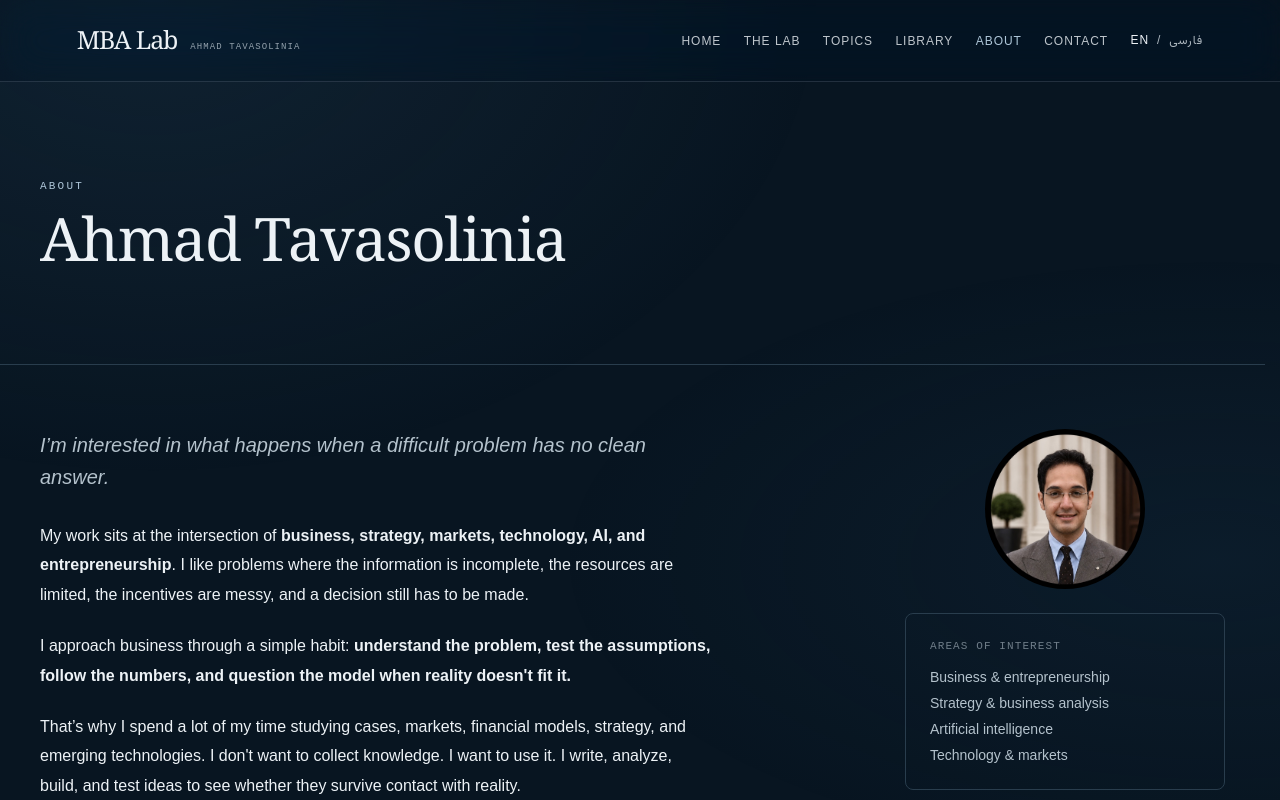
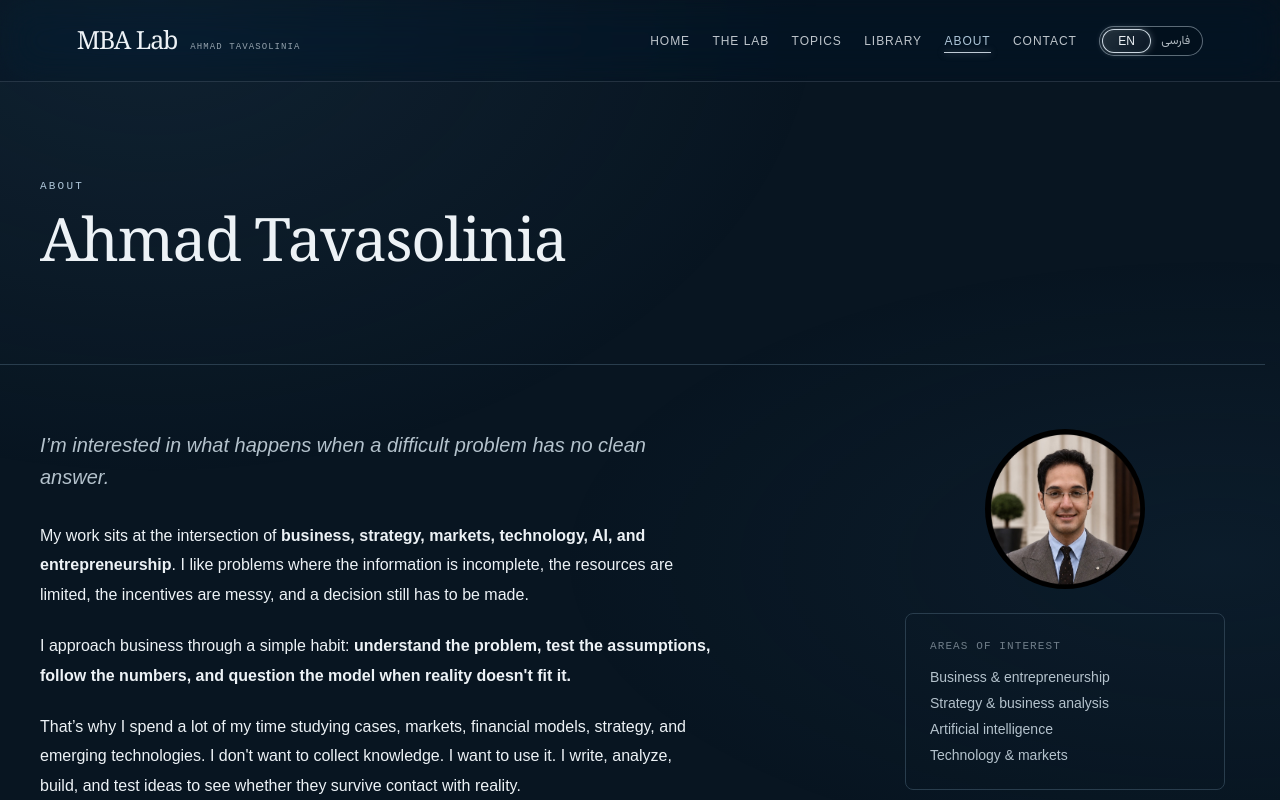
Before and after one commit to ahmad-tavasolinia/mba-lab-new, a Next.js app: page /about in a window 1280 px wide. Shown: the top 800 px of the page. Built offline with nearby package versions, Linux system fonts and the light colour scheme.

Commit message:
Change 6

```diff
--- a/src/app/globals.css
+++ b/src/app/globals.css
@@ -177,6 +177,22 @@ main {
 .site-nav a:hover,
 .site-nav a[aria-current="page"] {
   color: var(--site-accent);
+}
+
+.site-nav > a[aria-current="page"] {
+  font-weight: 400;
+}
+
+.site-nav > a[aria-current="page"]::after {
+  position: absolute;
+  right: 0;
+  bottom: 2px;
+  left: 0;
+  height: 1px;
+  background: rgba(220, 232, 241, 0.88);
+  box-shadow: 0 0 7px rgba(220, 232, 241, 0.5);
+  content: "";
+  pointer-events: none;
 }
 
 .site-header[lang="fa"] .site-nav a,
@@ -1571,9 +1587,15 @@ html[data-theme="light"] .lab-library-more:hover {
 }
 
 .home-language-switch {
-  position: absolute;
-  top: -44px;
-  right: 0;
+  position: static;
+  width: 104px;
+  height: 30px;
+  align-items: stretch;
+  gap: 0;
+  padding: 2px;
+  border: 1px solid rgba(198, 216, 228, 0.46);
+  border-radius: 999px;
+  background: rgba(3, 11, 18, 0.25);
 }
 
 .home-language-switch a,
@@ -1588,52 +1610,69 @@ html[data-theme="light"] .lab-library-more:hover {
 }
 
 .home-header-language-switch {
-  position: static;
-  top: auto;
-  right: auto;
   flex: 0 0 auto;
-  gap: 8px;
+  gap: 0;
   font-family: Arial, Helvetica, sans-serif;
   font-size: 12px;
   letter-spacing: 0.08em;
-  transform: none;
-}
-
-.site-nav .home-header-language-switch a {
-  padding: 8px 0;
+}
+
+.language-switch-option {
+  display: flex;
+  min-width: 0;
+  flex: 1 1 0;
+  align-items: center;
+  justify-content: center;
+  padding: 0 8px;
+  border: 1px solid transparent;
+  border-radius: 999px;
+  color: rgba(232, 240, 245, 0.74);
   font-size: inherit;
-  letter-spacing: inherit;
+  font-weight: 400;
+  letter-spacing: 0;
+  line-height: 1;
+  text-decoration: none;
   text-transform: none;
-}
-
-.site-header[lang="fa"] .home-header-language-switch {
-  font-family: var(--font-persian), Tahoma, sans-serif;
-  font-size: 15px;
-  letter-spacing: 0;
-}
-
-.site-header[lang="fa"] .home-header-language-switch a {
-  font-family: inherit;
+  white-space: nowrap;
+  transition: color 160ms ease, border-color 160ms ease, background-color 160ms ease, box-shadow 160ms ease;
+}
+
+.site-nav .home-header-language-switch .language-switch-option {
+  padding: 0 8px;
   font-size: inherit;
   letter-spacing: 0;
-  text-transform: none;
-}
-
-.home-language-switch [lang="fa"] {
+}
+
+.site-header[lang="fa"] .home-header-language-switch {
+  font-size: 15px;
+}
+
+.language-switch-option[lang="en"] {
+  font-family: Arial, Helvetica, sans-serif;
+}
+
+.home-language-switch .language-switch-option[lang="fa"] {
   font-family: var(--font-persian), Tahoma, sans-serif;
+  letter-spacing: 0;
+}
+
+.site-header[lang="fa"] .home-language-switch .language-switch-option[lang="en"] {
+  font-family: Arial, Helvetica, sans-serif;
+}
+
+.language-switch-option[aria-current="page"] {
+  border-color: rgba(220, 232, 241, 0.92);
+  background: linear-gradient(135deg, rgba(238, 246, 251, 0.14), rgba(190, 211, 226, 0.04));
+  box-shadow: 0 0 7px rgba(220, 232, 241, 0.32), inset 0 0 5px rgba(220, 232, 241, 0.08);
+  color: var(--site-text);
   font-size: inherit;
-  letter-spacing: 0;
-  text-transform: none;
-}
-
-.home-language-switch [aria-current="page"] {
-  color: var(--site-text);
+  font-weight: 400;
 }
 
 .home-mobile-header-language-switch {
   display: none;
   font-family: Arial, Helvetica, sans-serif;
-  font-size: 13px;
+  font-size: 12px;
 }
 
 @media (max-width: 1050px) {
@@ -1641,21 +1680,11 @@ html[data-theme="light"] .lab-library-more:hover {
     position: static;
     display: flex;
     align-items: center;
-    gap: 7px;
+    gap: 0;
+    width: 92px;
+    height: 27px;
     color: rgba(232, 240, 245, 0.86);
-    top: auto;
-    right: auto;
-    transform: none;
-  }
-
-  .home-mobile-header-language-switch a {
-    padding: 0;
-    border: 0;
-    color: inherit;
-    font-family: Arial, Helvetica, sans-serif;
-    font-size: 13px;
-    letter-spacing: 0.03em;
-    text-transform: none;
+    font-size: 11px;
   }
 }
 
@@ -1963,5 +1992,4 @@ html[data-theme="light"] .lab-library-more:hover {
   .fa-heading-copy { width: calc(100% - 40px); padding: 92px 0 42px; }
   .fa-visual-heading { min-height: 340px; }
   .fa-page-body { width: calc(100% - 40px); padding: 30px 0 52px; }
-  .home-language-switch { top: -36px; }
-}
+}
--- a/src/app/page.tsx
+++ b/src/app/page.tsx
@@ -1,13 +1,5 @@
 import Link from 'next/link';
 import JourneyPhases from '@/components/JourneyPhases';
-
-function LanguageSwitch() {
-  return (
-    <nav className="home-language-switch" aria-label="Choose language" dir="ltr">
-      <span aria-current="page">English</span><span aria-hidden="true">/</span><Link href="/fa" lang="fa">فارسی</Link>
-    </nav>
-  );
-}
 
 export default function HomePage() {
   return (
@@ -20,8 +12,6 @@ export default function HomePage() {
           <br />
           chapter, deliberately.
         </h1>
-
-        <LanguageSwitch />
 
         <p className="home-description">
           Exploring ideas, skills and opportunities
--- a/src/components/Header.tsx
+++ b/src/components/Header.tsx
@@ -22,15 +22,14 @@ function HomeLanguageSwitch({ isPersian, className, routePath }: { isPersian: bo
   return (
     <div className={`home-language-switch ${className}`} dir="ltr" role="group" aria-label={isPersian ? 'انتخاب زبان' : 'Choose language'}>
       {isPersian ? (
-        <Link href={localPath || '/'} lang="en" aria-label="Switch to English">EN</Link>
+        <Link className="language-switch-option" href={localPath || '/'} lang="en" aria-label="Switch to English">EN</Link>
       ) : (
-        <span lang="en" aria-current="page">EN</span>
+        <span className="language-switch-option" lang="en" aria-current="page">EN</span>
       )}
-      <span aria-hidden="true">/</span>
       {isPersian ? (
-        <span dir="rtl" lang="fa" aria-current="page">{persianLanguageName}</span>
+        <span className="language-switch-option" dir="rtl" lang="fa" aria-current="page">{persianLanguageName}</span>
       ) : (
-        <Link href={`/fa${localPath}`} dir="rtl" lang="fa" aria-label="Switch to Persian">{persianLanguageName}</Link>
+        <Link className="language-switch-option" href={`/fa${localPath}`} dir="rtl" lang="fa" aria-label="Switch to Persian">{persianLanguageName}</Link>
       )}
     </div>
   );
```
